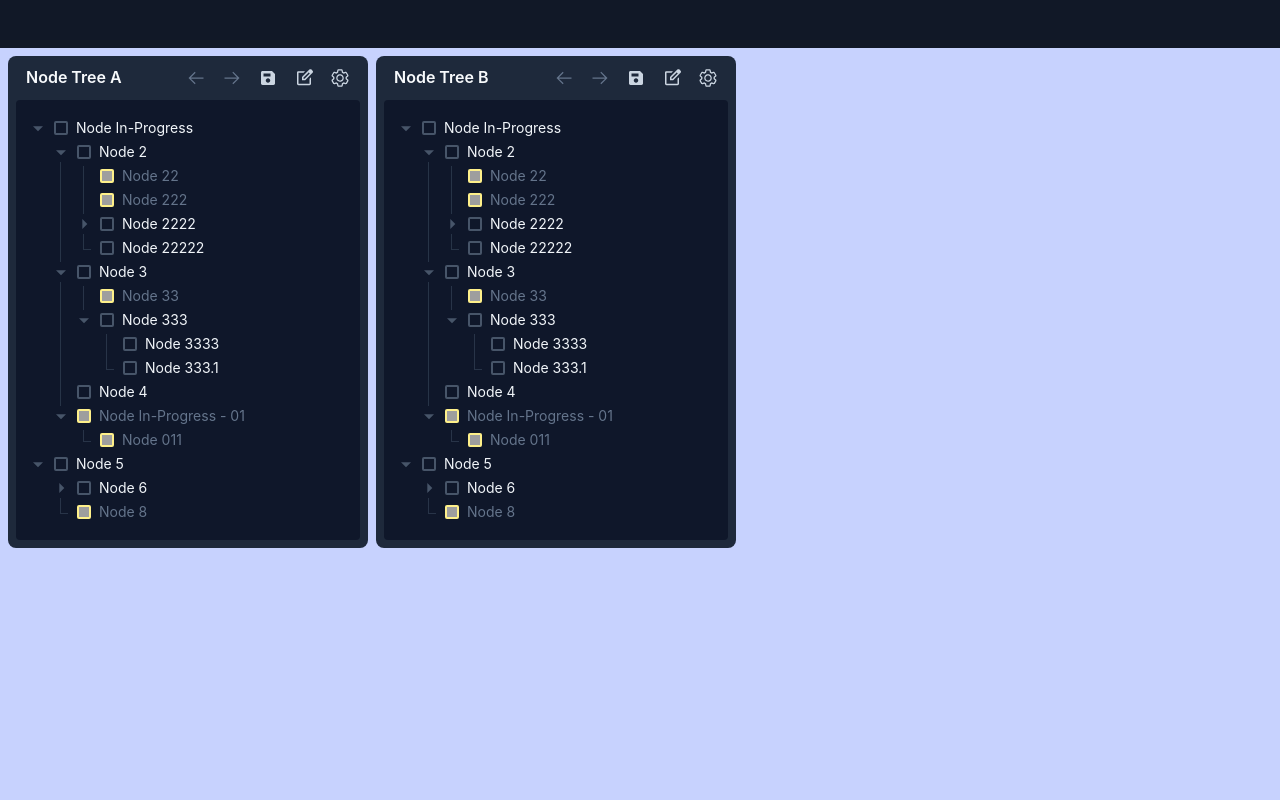
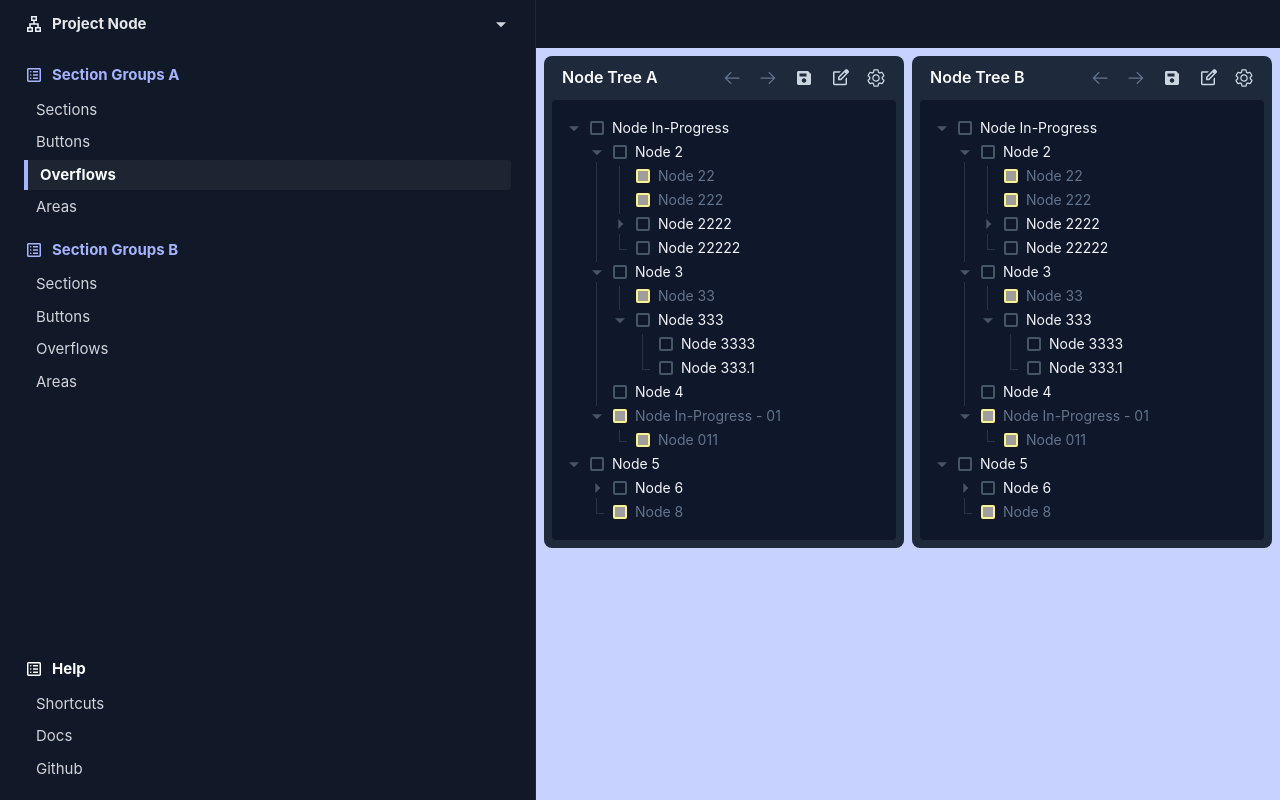
Before and after one commit to ngtinsmith/nodes, a Vue app: page / in a window 1280 px wide. Built offline with nearby package versions, Linux system fonts and the light colour scheme; grey boxes are pictures that could not be loaded.

Commit message:
feat: add Primary Sidebar
- fix App layout for Sidebar and overflows

```diff
--- a/src/App.vue
+++ b/src/App.vue
@@ -1,29 +1,45 @@
 <script setup lang="ts">
 import VCard from './components/VCard.vue';
 import VCanvas from './layouts/VCanvas.vue';
+import VSidebar from './layouts/Sidebar/VSidebar.vue';
 </script>
 
 <template>
-    <header class="main-header"></header>
     <main>
-        <div class="main-content">
-            <VCanvas>
-                <VCard title="Node Tree A" />
-                <VCard title="Node Tree B" />
-            </VCanvas>
+        <div class="inner">
+            <VSidebar />
+            <div class="workspace">
+                <header class="main-header"></header>
+                <div class="main-content">
+                    <VCanvas>
+                        <VCard title="Node Tree A" />
+                        <VCard title="Node Tree B" />
+                    </VCanvas>
+                </div>
+            </div>
         </div>
     </main>
 </template>
 
 <style lang="scss">
+main {
+    height: 100vh;
+}
+
+.inner {
+    display: flex;
+    height: 100%;
+    overflow: hidden;
+}
+
+.workspace {
+    overflow: hidden;
+}
+
 .main-header {
     height: rem(48);
     margin-inline: auto;
     background-color: var(--v-gray-900);
-}
-
-main {
-    height: calc(100vh - rem(48));
 }
 
 .main-content {
@@ -31,6 +47,12 @@ main {
     align-items: center;
     justify-content: space-between;
     margin-inline: auto;
-    height: 100%;
+    height: calc(100% - rem(48));
+}
+
+svg {
+    width: rem(20);
+    height: rem(20);
+    fill: var(--v-gray-300);
 }
 </style>
--- /dev/null
+++ b/src/layouts/Sidebar/VSidebar.vue
@@ -0,0 +1,94 @@
+<script setup lang="ts">
+import { onMounted } from 'vue';
+import { useSidebar } from '@/stores/sidebar';
+import Network from '/public/assets/icons/network.svg?component';
+import ChevronDown from '/public/assets/icons/chevron-down.svg?component';
+import VSidebarGroup from './VSidebarGroup.vue';
+
+const sidebarStore = useSidebar();
+
+onMounted(() => {
+    sidebarStore.fetchGroups();
+});
+</script>
+
+<template>
+    <aside class="v-sidebar">
+        <div class="top">
+            <button class="pmenu">
+                <Network />
+                <span>Project Node</span>
+                <ChevronDown />
+            </button>
+        </div>
+        <div class="content">
+            <VSidebarGroup
+                heading="Section Groups A"
+                :sections="
+                    sidebarStore.primaryGroup.map((s, i) => ({
+                        ...s,
+                        active: i === 2,
+                    }))
+                "
+            />
+            <VSidebarGroup
+                heading="Section Groups B"
+                :sections="sidebarStore.primaryGroup"
+            />
+        </div>
+        <div class="bottom">
+            <VSidebarGroup
+                heading="Help"
+                :sections="sidebarStore.bottomGroup"
+                generic
+            />
+        </div>
+    </aside>
+</template>
+
+<style lang="scss" scoped>
+.v-sidebar {
+    min-width: 280px;
+    height: 100%;
+    background-color: var(--v-gray-900);
+    display: flex;
+    flex-direction: column;
+    border-right: 1px solid var(--v-gray-800);
+    flex: 1;
+}
+
+.top {
+    height: rem(48);
+    width: 100%;
+    color: black;
+}
+
+.pmenu {
+    display: flex;
+    align-items: center;
+    width: 100%;
+    height: rem(48);
+    padding-inline: rem(24);
+
+    span {
+        flex: 1;
+        margin-left: rem(8);
+        font-weight: 700;
+        text-align: left;
+        color: var(--v-gray-200);
+    }
+}
+
+.content {
+    flex: 1;
+    display: flex;
+    flex-direction: column;
+    gap: rem(16);
+    padding: rem(16) rem(24);
+    overflow-y: auto;
+}
+
+.bottom {
+    padding: rem(16) rem(24);
+}
+</style>
--- /dev/null
+++ b/src/layouts/Sidebar/VSidebarGroup.vue
@@ -0,0 +1,94 @@
+<script setup lang="ts">
+import type { IGroup } from '@/stores/sidebar/interfaces';
+import ListAlt from '/public/assets/icons/list-alt.svg?component';
+
+interface Props {
+    heading: string;
+    sections: IGroup[];
+    generic?: boolean;
+}
+
+defineProps<Props>();
+</script>
+
+<template>
+    <section>
+        <h3 :class="{ generic }">
+            <ListAlt /><span>{{ heading }}</span>
+        </h3>
+        <ul>
+            <li
+                v-for="section in sections"
+                :key="section.id"
+                :class="{
+                    active: section.active,
+                }"
+            >
+                <button>
+                    {{ section.label }}
+                </button>
+            </li>
+        </ul>
+    </section>
+</template>
+
+<style lang="scss" scoped>
+h3 {
+    --default-color: var(--v-indigo-300);
+    --generic-color: var(--v-white);
+
+    display: flex;
+    align-items: center;
+    margin-bottom: rem(8);
+
+    &.generic {
+        svg {
+            fill: var(--generic-color);
+        }
+
+        span {
+            color: var(--generic-color);
+        }
+    }
+
+    svg {
+        fill: var(--default-color);
+    }
+
+    span {
+        margin-left: rem(8);
+        font-weight: 700;
+        color: var(--default-color);
+    }
+}
+
+ul {
+    display: flex;
+    flex-direction: column;
+    gap: rem(2);
+}
+
+li {
+    padding: rem(4) rem(12);
+    border-radius: rem(4);
+    color: var(--v-gray-300);
+
+    &:hover {
+        background-color: var(--v-transparent-white-5);
+    }
+
+    &.active {
+        color: var(--v-gray-50);
+        font-weight: 700;
+        background-color: var(--v-transparent-white-5);
+        border-left: 4px solid var(--v-indigo-300);
+        border-radius: 0 rem(4) rem(4) 0;
+    }
+}
+
+button {
+    width: 100%;
+    height: 100%;
+    text-align: left;
+}
+</style>
```
Also changed, not shown: public/assets/icons/list-alt.svg (added).
